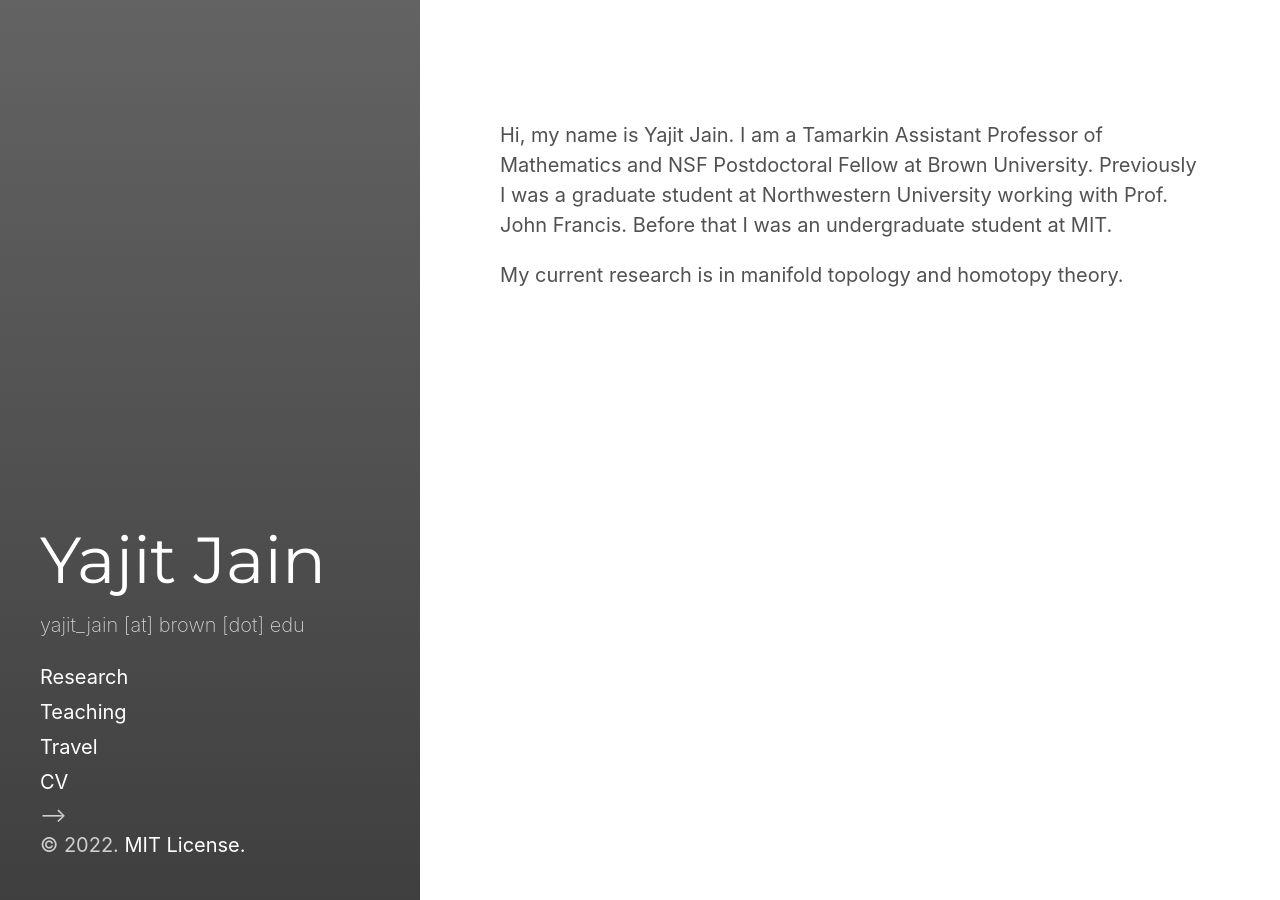
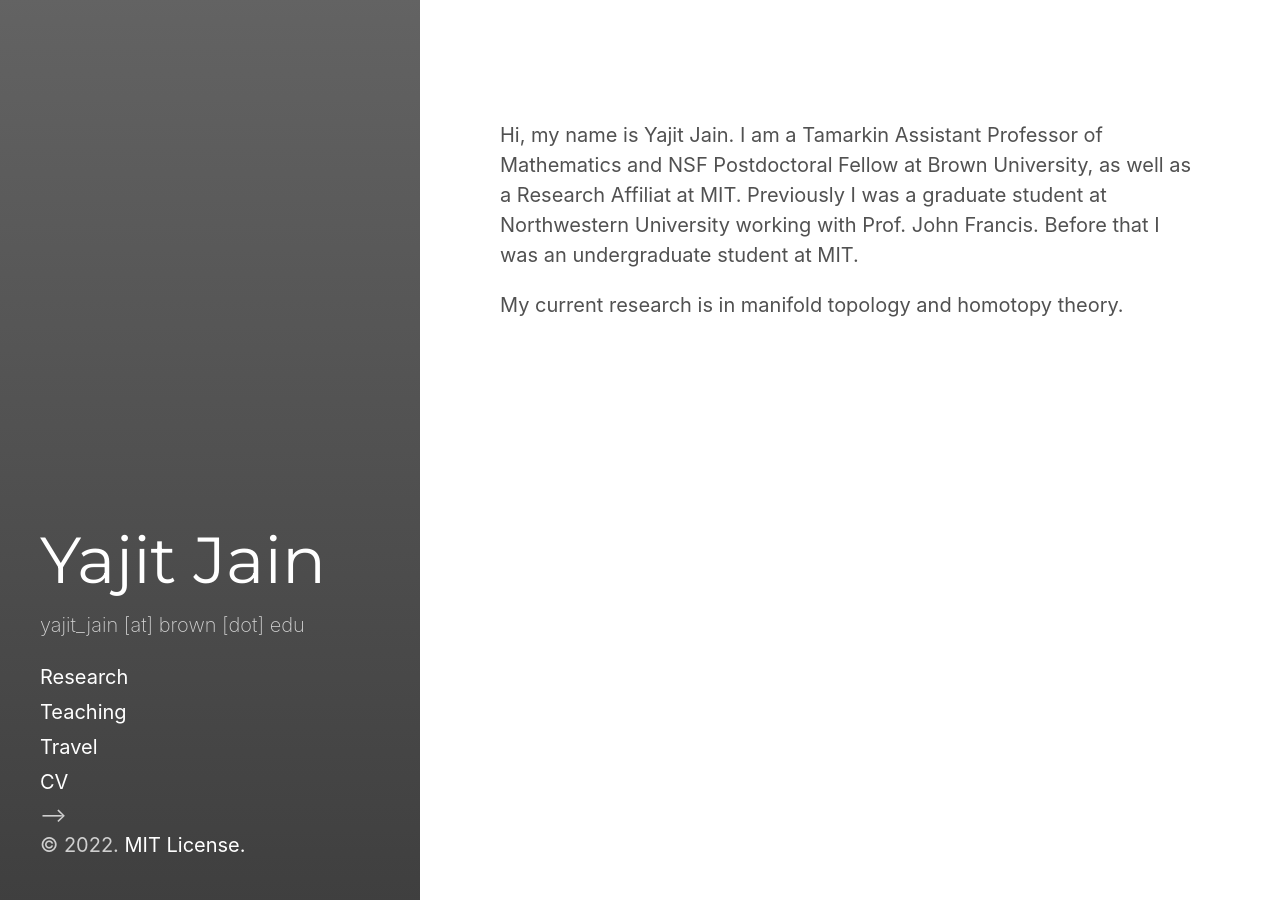
Before and after one commit to ykjain/ykjain.github.io, a Jekyll site: the page built from index.html, in a window 1280 px wide and 900 px high. Built offline with Jekyll 4.4.1, drawn with Linux system fonts in a browser that asks for light colours; the list of posts is cut into pages by our own code.

Commit message:
Update index.html

```diff
--- a/index.html
+++ b/index.html
@@ -3,5 +3,5 @@ layout: index
 title: 'About'
 ---
 <br>
-<p>Hi, my name is Yajit Jain. I am a Tamarkin Assistant Professor of Mathematics and NSF Postdoctoral Fellow at Brown University. Previously I was a graduate student at Northwestern University working with Prof. John Francis. Before that I was an undergraduate student at MIT.</p>
+<p>Hi, my name is Yajit Jain. I am a Tamarkin Assistant Professor of Mathematics and NSF Postdoctoral Fellow at Brown University, as well as a Research Affiliat at MIT. Previously I was a graduate student at Northwestern University working with Prof. John Francis. Before that I was an undergraduate student at MIT.</p>
 <p>My current research is in manifold topology and homotopy theory.</p>
```
